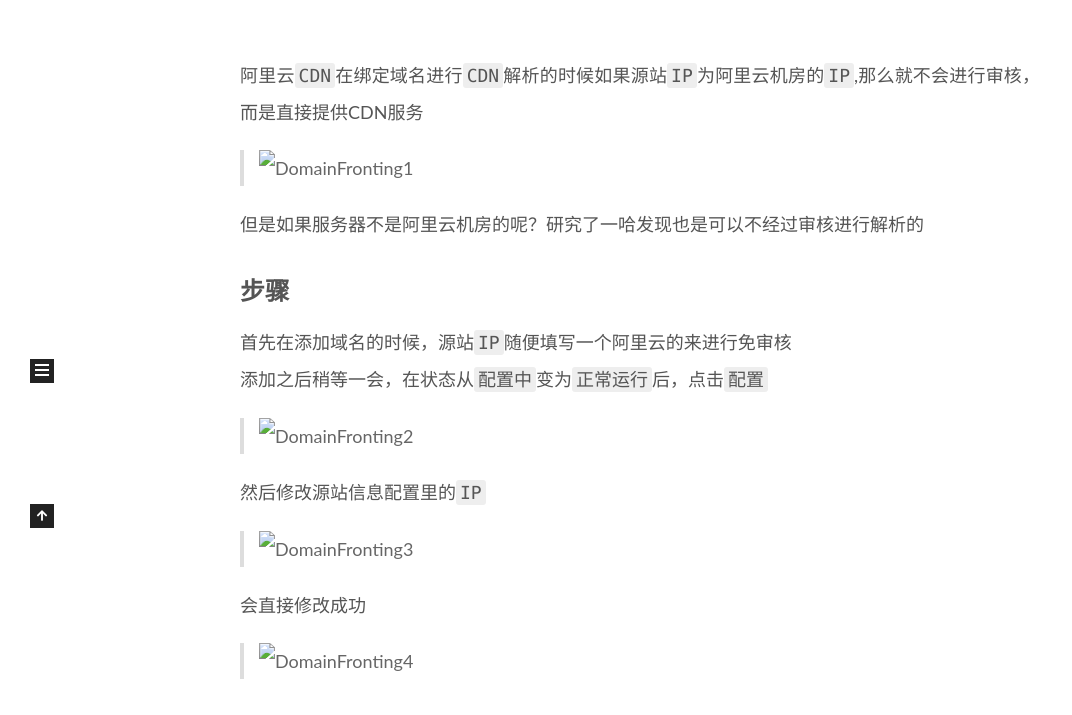
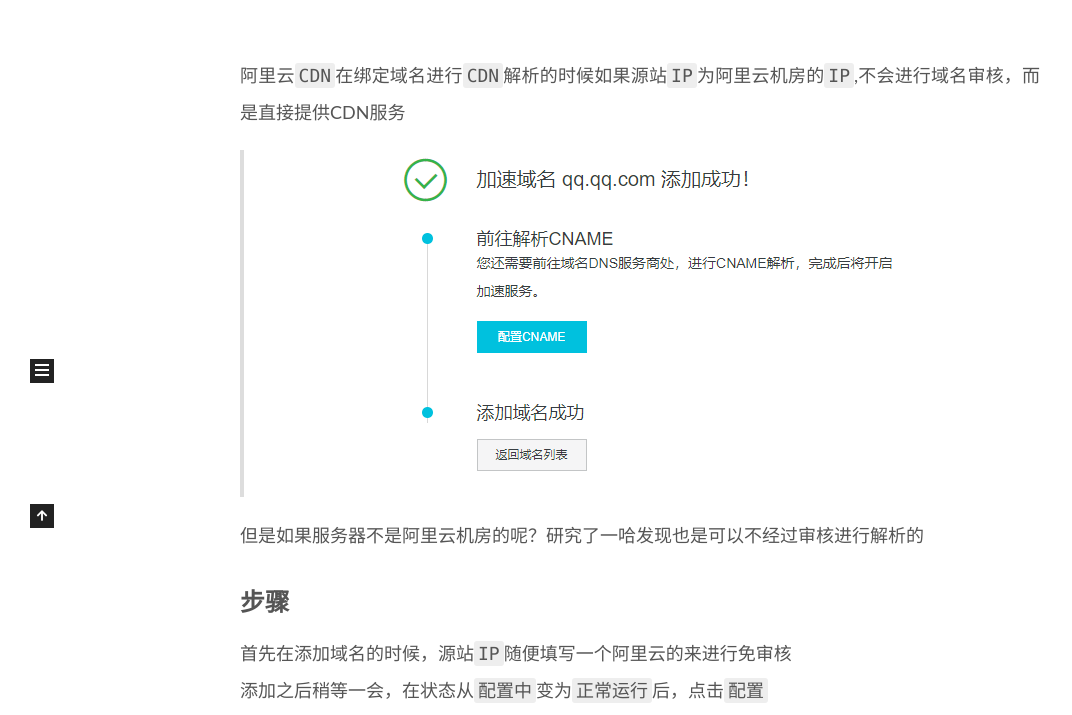
Before and after one commit to XingYun-Cloud/xingyun-Cloud.github.io, a plain HTML site: page 2020/07/14/DomainFronting-绕过域名检测绑定非阿里云机房IP/index.html in a window 1280 px wide. Shown: the part 372-1087 px from the top of the page, without its empty margins (0-1072 px from the left). Drawn offline with Linux system fonts and the light colour scheme.

Commit message:
Site updated: 2022-01-08 11:46:53

```diff
--- a/2020/07/14/DomainFronting-绕过域名检测绑定非阿里云机房IP/index.html
+++ b/2020/07/14/DomainFronting-绕过域名检测绑定非阿里云机房IP/index.html
@@ -20,22 +20,22 @@
     var CONFIG = {"hostname":"example.com","root":"/","scheme":"Mist","version":"7.8.0","exturl":false,"sidebar":{"position":"left","width":300,"display":"hide","padding":18,"offset":12,"onmobile":false,"dimmer":true},"copycode":{"enable":false,"show_result":false,"style":null},"back2top":{"enable":true,"sidebar":false,"scrollpercent":false},"bookmark":{"enable":false,"color":"#222","save":"auto"},"fancybox":false,"mediumzoom":false,"lazyload":false,"pangu":false,"comments":{"style":"tabs","active":null,"storage":true,"lazyload":false,"nav":null},"algolia":{"hits":{"per_page":10},"labels":{"input_placeholder":"Search for Posts","hits_empty":"We didn't find any results for the search: ${query}","hits_stats":"${hits} results found in ${time} ms"}},"localsearch":{"enable":false,"trigger":"auto","top_n_per_article":1,"unescape":false,"preload":false},"motion":{"enable":true,"async":false,"transition":{"post_block":"fadeIn","post_header":"slideDownIn","post_body":"slideDownIn","coll_header":"slideLeftIn","sidebar":"slideUpIn"}}};
   </script>
 
-  <meta name="description" content="阿里云CDN在绑定域名进行CDN解析的时候如果源站IP为阿里云机房的IP,那么就不会进行审核，而是直接提供CDN服务">
+  <meta name="description" content="阿里云CDN在绑定域名进行CDN解析的时候如果源站IP为阿里云机房的IP,不会进行域名审核，而是直接提供CDN服务">
 <meta property="og:type" content="article">
 <meta property="og:title" content="域前置绕过域名检测绑定非阿里云机房IP">
 <meta property="og:url" content="http://example.com/2020/07/14/DomainFronting-%E7%BB%95%E8%BF%87%E5%9F%9F%E5%90%8D%E6%A3%80%E6%B5%8B%E7%BB%91%E5%AE%9A%E9%9D%9E%E9%98%BF%E9%87%8C%E4%BA%91%E6%9C%BA%E6%88%BFIP/index.html">
 <meta property="og:site_name" content="行云">
-<meta property="og:description" content="阿里云CDN在绑定域名进行CDN解析的时候如果源站IP为阿里云机房的IP,那么就不会进行审核，而是直接提供CDN服务">
+<meta property="og:description" content="阿里云CDN在绑定域名进行CDN解析的时候如果源站IP为阿里云机房的IP,不会进行域名审核，而是直接提供CDN服务">
 <meta property="og:locale" content="zh_CN">
-<meta property="og:image" content="http://example.com/.com//DomainFronting1.png">
-<meta property="og:image" content="http://example.com/.com//DomainFronting2.png">
-<meta property="og:image" content="http://example.com/.com//DomainFronting3.png">
-<meta property="og:image" content="http://example.com/.com//DomainFronting4.png">
+<meta property="og:image" content="http://example.com/2020/07/14/DomainFronting-%E7%BB%95%E8%BF%87%E5%9F%9F%E5%90%8D%E6%A3%80%E6%B5%8B%E7%BB%91%E5%AE%9A%E9%9D%9E%E9%98%BF%E9%87%8C%E4%BA%91%E6%9C%BA%E6%88%BFIP/DomainFronting1.png">
+<meta property="og:image" content="http://example.com/2020/07/14/DomainFronting-%E7%BB%95%E8%BF%87%E5%9F%9F%E5%90%8D%E6%A3%80%E6%B5%8B%E7%BB%91%E5%AE%9A%E9%9D%9E%E9%98%BF%E9%87%8C%E4%BA%91%E6%9C%BA%E6%88%BFIP/DomainFronting2.png">
+<meta property="og:image" content="http://example.com/2020/07/14/DomainFronting-%E7%BB%95%E8%BF%87%E5%9F%9F%E5%90%8D%E6%A3%80%E6%B5%8B%E7%BB%91%E5%AE%9A%E9%9D%9E%E9%98%BF%E9%87%8C%E4%BA%91%E6%9C%BA%E6%88%BFIP/DomainFronting3.png">
+<meta property="og:image" content="http://example.com/2020/07/14/DomainFronting-%E7%BB%95%E8%BF%87%E5%9F%9F%E5%90%8D%E6%A3%80%E6%B5%8B%E7%BB%91%E5%AE%9A%E9%9D%9E%E9%98%BF%E9%87%8C%E4%BA%91%E6%9C%BA%E6%88%BFIP/DomainFronting4.png">
 <meta property="article:published_time" content="2020-07-14T15:52:30.000Z">
-<meta property="article:modified_time" content="2022-01-08T03:30:30.623Z">
+<meta property="article:modified_time" content="2022-01-08T03:45:43.807Z">
 <meta property="article:author" content="行云">
 <meta name="twitter:card" content="summary">
-<meta name="twitter:image" content="http://example.com/.com//DomainFronting1.png">
+<meta name="twitter:image" content="http://example.com/2020/07/14/DomainFronting-%E7%BB%95%E8%BF%87%E5%9F%9F%E5%90%8D%E6%A3%80%E6%B5%8B%E7%BB%91%E5%AE%9A%E9%9D%9E%E9%98%BF%E9%87%8C%E4%BA%91%E6%9C%BA%E6%88%BFIP/DomainFronting1.png">
 
 <link rel="canonical" href="http://example.com/2020/07/14/DomainFronting-%E7%BB%95%E8%BF%87%E5%9F%9F%E5%90%8D%E6%A3%80%E6%B5%8B%E7%BB%91%E5%AE%9A%E9%9D%9E%E9%98%BF%E9%87%8C%E4%BA%91%E6%9C%BA%E6%88%BFIP/">
 
@@ -215,22 +215,22 @@
     <div class="post-body" itemprop="articleBody">
 
 
-        <p>阿里云<code>CDN</code>在绑定域名进行<code>CDN</code>解析的时候如果源站<code>IP</code>为阿里云机房的<code>IP</code>,那么就不会进行审核，而是直接提供CDN服务</p>
+        <p>阿里云<code>CDN</code>在绑定域名进行<code>CDN</code>解析的时候如果源站<code>IP</code>为阿里云机房的<code>IP</code>,不会进行域名审核，而是直接提供CDN服务</p>
 <blockquote>
-<p><img src="/.com//DomainFronting1.png" alt="DomainFronting1"></p>
+<p><img src="/2020/07/14/DomainFronting-%E7%BB%95%E8%BF%87%E5%9F%9F%E5%90%8D%E6%A3%80%E6%B5%8B%E7%BB%91%E5%AE%9A%E9%9D%9E%E9%98%BF%E9%87%8C%E4%BA%91%E6%9C%BA%E6%88%BFIP/DomainFronting1.png" alt="DomainFronting1"></p>
 </blockquote>
 <p>但是如果服务器不是阿里云机房的呢？研究了一哈发现也是可以不经过审核进行解析的</p>
 <h2 id="步骤"><a href="#步骤" class="headerlink" title="步骤"></a>步骤</h2><p>首先在添加域名的时候，源站<code>IP</code>随便填写一个阿里云的来进行免审核<br>添加之后稍等一会，在状态从<code>配置中</code>变为<code>正常运行</code>后，点击<code>配置</code></p>
 <blockquote>
-<p><img src="/.com//DomainFronting2.png" alt="DomainFronting2"></p>
+<p><img src="/2020/07/14/DomainFronting-%E7%BB%95%E8%BF%87%E5%9F%9F%E5%90%8D%E6%A3%80%E6%B5%8B%E7%BB%91%E5%AE%9A%E9%9D%9E%E9%98%BF%E9%87%8C%E4%BA%91%E6%9C%BA%E6%88%BFIP/DomainFronting2.png" alt="DomainFronting2"></p>
 </blockquote>
 <p>然后修改源站信息配置里的<code>IP</code></p>
 <blockquote>
-<p><img src="/.com//DomainFronting3.png" alt="DomainFronting3"></p>
+<p><img src="/2020/07/14/DomainFronting-%E7%BB%95%E8%BF%87%E5%9F%9F%E5%90%8D%E6%A3%80%E6%B5%8B%E7%BB%91%E5%AE%9A%E9%9D%9E%E9%98%BF%E9%87%8C%E4%BA%91%E6%9C%BA%E6%88%BFIP/DomainFronting3.png" alt="DomainFronting3"></p>
 </blockquote>
 <p>会直接修改成功</p>
 <blockquote>
-<p><img src="/.com//DomainFronting4.png" alt="DomainFronting4"></p>
+<p><img src="/2020/07/14/DomainFronting-%E7%BB%95%E8%BF%87%E5%9F%9F%E5%90%8D%E6%A3%80%E6%B5%8B%E7%BB%91%E5%AE%9A%E9%9D%9E%E9%98%BF%E9%87%8C%E4%BA%91%E6%9C%BA%E6%88%BFIP/DomainFronting4.png" alt="DomainFronting4"></p>
 </blockquote>
 
     </div>
```
Also changed, not shown: index.html (+1 -1 lines).
